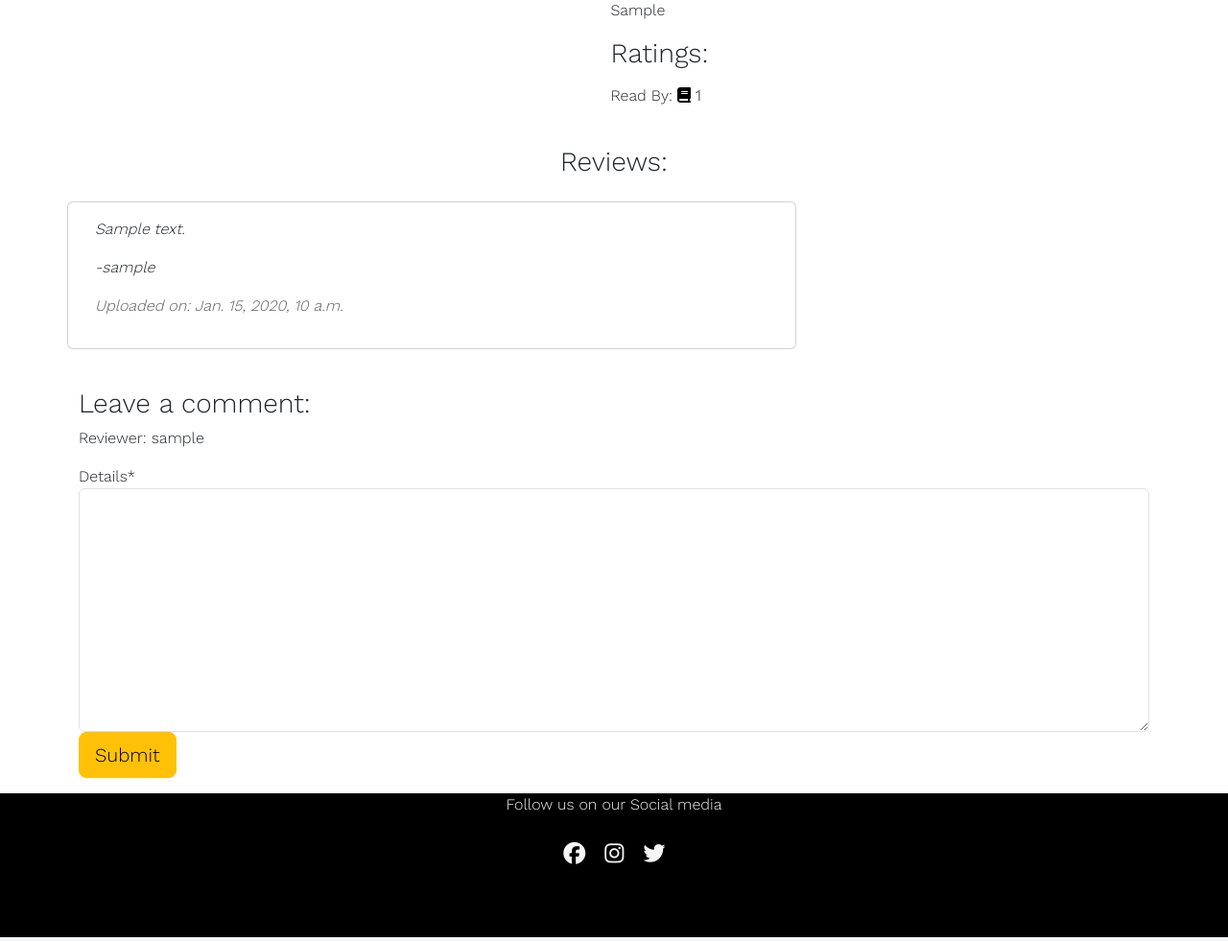
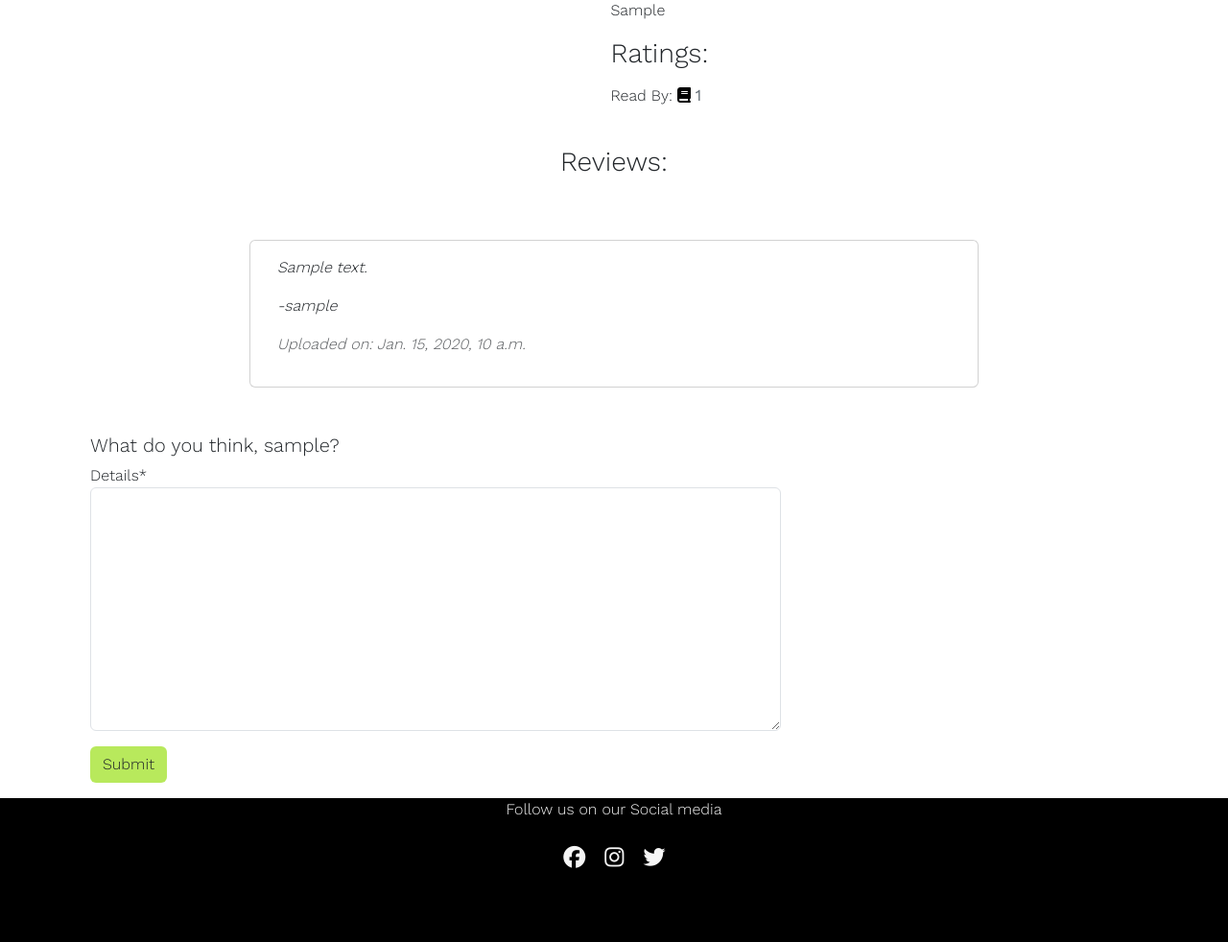
Before and after one commit to ARcKP98/open-book-reviews, a Django app: a page that uses templates/book-info.html in a window 1280 px wide. Shown: the part 299-1281 px from the top of the page at 96% size. Run offline with Django 3.2, Linux system fonts and the light colour scheme; a user stored in the database is signed in; tables that the repository leaves empty hold one stand-in row (values such as "Sample post"); some libraries are stand-ins or nearby versions.

Commit message:
Style the reviews form/section.

```diff
--- a/book_review/views.py
+++ b/book_review/views.py
@@ -78,6 +78,7 @@ class BookInfo(View):
             },
         )
 
+
 class AddBook(LoginRequiredMixin, View):
     def get(self, request):
         return render(
@@ -98,7 +99,7 @@ class AddBook(LoginRequiredMixin, View):
                                 allow_unicode=False)
             book.save()
 
-            return redirect('books')
+            return redirect('add-book')
 
         else:
             book_form = BookForm()
--- a/static/css/style.css
+++ b/static/css/style.css
@@ -84,6 +84,13 @@ a {
   border-radius: 50px;
 }
 
+.review-form {
+  display: display;
+  margin: 0 auto;
+}
+.review-submit {
+  background-color: #B8E95C;
+}
 /*Footer*/
 footer {
     height: 150px;
@@ -129,3 +136,9 @@ footer {
       display: flex;
     }
   }
+
+  @media (max-width:330px) {
+    .text-muted {
+      font-size: 14px;
+    }
+  }
--- a/templates/book-info.html
+++ b/templates/book-info.html
@@ -54,9 +54,9 @@
             </div>
         </div>
         <div class="row">
-            <h3 class="text-center">Reviews:</h3>
-            <div class="col-md-8 card mb-4 mt-3 ">
-                {% for review in reviews %}
+            <h3 class="text-center mb-5">Reviews:</h3>
+            {% for review in reviews %}
+            <div class="col-md-8 card mb-4 mt-3 review-form">
                 <div class="card-body fst-italic">
                     <div>
                         {{ review.details | linebreaks }}
@@ -71,20 +71,20 @@
                 {% endfor %}
             </div>
         </div>
-        <div class="col-md-12 mb-3 mt-3 ">
-            <div class="card-body">
-                {% if user.is_authenticated %}
-
-                <h3>Leave a comment:</h3>
-                <p>Reviewer: {{ user.username }}</p>
-                <form method="post">
-                    {{ review_form | crispy }}
-                    {% csrf_token %}
-                    <button type="submit" class="btn btn-warning btn-lg">Submit</button>
-                </form>
-                {% endif %}
+        {% if user.is_authenticated %}
+        <div class="container">
+            <div class="row">
+                <div class="col-md-8 mt-4">
+                    <h5>What do you think, {{user.username}}?</h5>
+                    <form method="post">
+                        {{ review_form | crispy }}
+                        {% csrf_token %}
+                        <button type="submit" class="mt-3 mb-3 btn btn-md review-submit">Submit</button>
+                    </form>
+                </div>
             </div>
         </div>
+        {% endif %}
     </div>
 </div>
 {% endblock content %}
```
